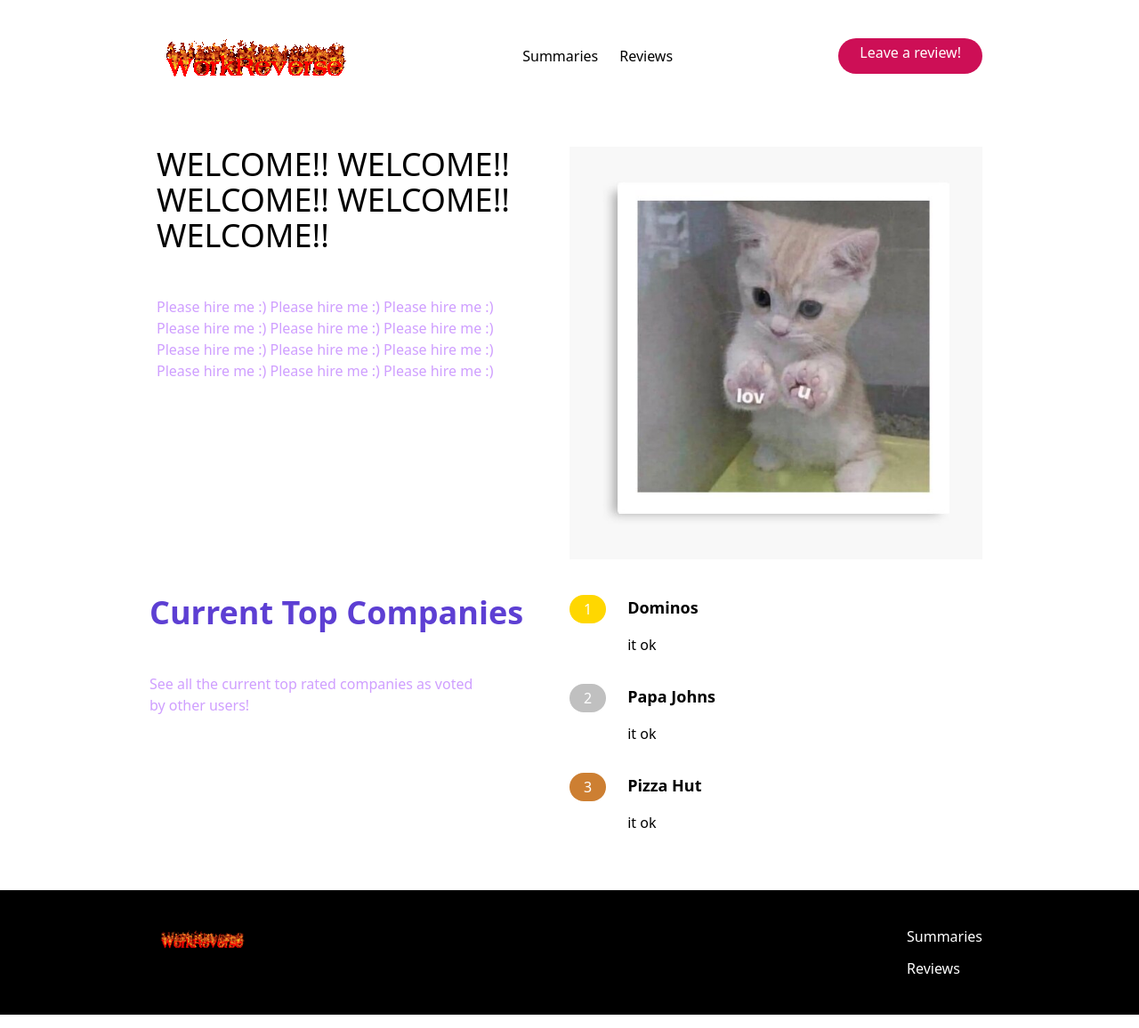
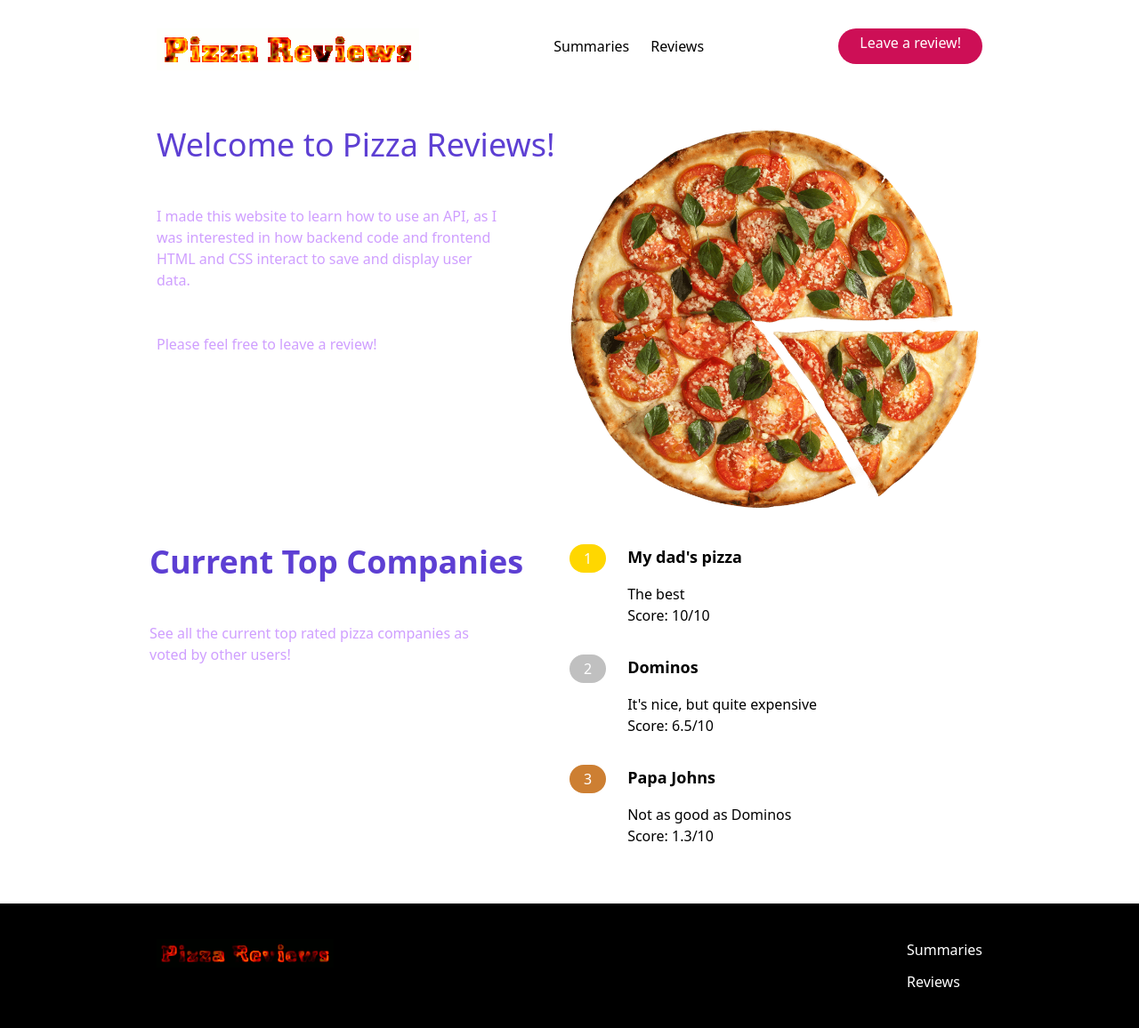
Before and after one commit to Amelia-Remnant/Project-Am, a FastAPI app: page / in a window 1280 px wide. Shown: the whole page at 89% size. Run offline with FastAPI, Linux system fonts and the light colour scheme.

```diff
--- a/api/models.py
+++ b/api/models.py
@@ -4,11 +4,11 @@ from pydantic import BaseModel, validator
 class IncomingReview(BaseModel):
 
     review_text : str
-    rating : int
+    rating : float
 
     @validator("rating")
     def rating_in_range(cls, rating):
-        if rating in range(0,10):
+        if rating >=0 and rating<=10:
             return rating
         else:
             raise ValueError("Rating must be between 1 and 10")
--- a/main.py
+++ b/main.py
@@ -1,4 +1,4 @@
-from fastapi import FastAPI, HTTPException, status, Response, Request
+from fastapi import FastAPI, HTTPException, status, Response, Request, Form
 from statistics import mean
 from api.models import CompanyReviews, CompanySummary, IncomingReview
 from api.api_operations import save_review, CompanyNotFound
@@ -8,15 +8,22 @@ from fastapi.staticfiles import StaticFiles
 
 app = FastAPI()
 
-companies = {'Dominos': [{'review_text': 'Expensive', 'rating': 1}]}
+companies = {'Dominos': [{'review_text': "It's nice, but quite expensive", 'rating': 6.5}], 'Papa Johns': [{'review_text': 'Not as good as Dominos', 'rating': 1.3}], "My dad's pizza": [{'review_text': 'The best', 'rating': 10}]}
 
 app.mount("/static", StaticFiles(directory="static"), name="static")
 
 templates = Jinja2Templates(directory="templates")
 
+
+
 @app.get("/", response_class=HTMLResponse)
 def index(request : Request):
-    return templates.TemplateResponse("index.html", {"request" : request, "results" : companies})
+    ordered_companies = sorted(companies.items(), key = lambda x: x[1][0]['rating'], reverse=True)
+    dict(ordered_companies)
+
+    return templates.TemplateResponse("index.html", {"request" : request, "companies" : ordered_companies})
+
+
 
 @app.get("/company/{company_name}/}", status_code=200, response_model=CompanyReviews)
 def get_reviews(company_name: str):
@@ -26,6 +33,8 @@ def get_reviews(company_name: str):
     except KeyError:
         message = f"{company_name} doesn't exist."
         raise HTTPException(status.HTTP_404_NOT_FOUND, detail=message)
+
+
 
 @app.get("/company/{company_name}/summary}", response_model=CompanySummary, status_code=200)
 def summary(company_name: str):
@@ -40,8 +49,36 @@ def summary(company_name: str):
 
     return {"company" : company_name , "avg_rating" : avg_rating}
 
-@app.post("/company/{company_name}", response_model=CompanyReviews)
-def save_company(company_name,  review: IncomingReview):
+
+
+@app.get("/newreview", response_class=HTMLResponse)
+def index(request : Request):
+
+    result = 'Leave a review!'
+
+    return templates.TemplateResponse("newreview.html", context = {"request" : request, 'result' : result})
+
+
+@app.get("/summaries", response_class=HTMLResponse)
+def index(request : Request):
+
+    result = 'Summaries'
+
+    return templates.TemplateResponse("summaries.html", context = {"request" : request, 'result' : result})
+
+
+@app.get("/reviews", response_class=HTMLResponse)
+def index(request : Request):
+
+    result = 'Reviews'
+
+    return templates.TemplateResponse("reviews.html", context = {"request" : request, 'result' : result})
+
+
+@app.post("/newreview", response_model=CompanyReviews)
+async def leave_review(request: Request, company_name: str = Form(...), review_text: str = Form(...), rating: float = Form(...)):
+
+    review = IncomingReview(review_text = review_text, rating = rating)
 
     try:
         review_response = save_review(review, company_name, companies)
@@ -49,7 +86,9 @@ def save_company(company_name,  review: IncomingReview):
         companies[company_name] = []
         review_response = save_review(review, company_name, companies)
 
-    return review_response
+        return templates.TemplateResponse("newreview.html", context = {"request" : request, 'result' : review_response})
+
+
 
 @app.delete("/delete/{company_name}", response_model=CompanyReviews)
 def remove_company(company_name: str):
--- /dev/null
+++ b/requirements.txt
@@ -0,0 +1,3 @@
+jinja2
+tailwind
+python-multipart
--- a/static/css/main.css
+++ b/static/css/main.css
@@ -561,6 +561,10 @@ video {
   right: 1.5rem;
 }
 
+.col-auto {
+  grid-column: auto;
+}
+
 .mx-auto {
   margin-left: auto;
   margin-right: auto;
@@ -576,14 +580,6 @@ video {
 
 .mb-4 {
   margin-bottom: 1rem;
-}
-
-.mb-5 {
-  margin-bottom: 1.25rem;
-}
-
-.mb-8 {
-  margin-bottom: 2rem;
 }
 
 .mb-16 {
@@ -682,6 +678,12 @@ video {
   margin-left: calc(8rem * calc(1 - var(--tw-space-x-reverse)));
 }
 
+.space-x-20 > :not([hidden]) ~ :not([hidden]) {
+  --tw-space-x-reverse: 0;
+  margin-right: calc(5rem * var(--tw-space-x-reverse));
+  margin-left: calc(5rem * calc(1 - var(--tw-space-x-reverse)));
+}
+
 .self-end {
   align-self: flex-end;
 }
@@ -736,6 +738,10 @@ video {
 
 .p-3 {
   padding: 0.75rem;
+}
+
+.p-10 {
+  padding: 2.5rem;
 }
 
 .px-6 {
@@ -807,6 +813,11 @@ video {
 .text-iris {
   --tw-text-opacity: 1;
   color: rgb(93 63 211 / var(--tw-text-opacity));
+}
+
+.text-cherry {
+  --tw-text-opacity: 1;
+  color: rgb(205 15 86 / var(--tw-text-opacity));
 }
 
 .drop-shadow-md {
--- a/templates/index.html
+++ b/templates/index.html
@@ -1,7 +1,7 @@
 <head>
     <meta charset="UTF-8">
     <meta name="viewport" content="width=device-width, initial-scale=1.0">
-    <title>Workreverse</title>
+    <title>Pizza Reviews</title>
     <link rel="stylesheet" href="{{ url_for('static',path='/css/main.css')}}">
   </head>
 
@@ -14,18 +14,18 @@
     <!-- Flex container -->
     <div class="flex items-center justify-between">
       <div class="pt-2">
-        <img src="/static/img/logo.gif" alt=":(" />
+        <img src="/static/img/PizzaReviews.gif" alt=":(" />
       </div>
 
       <!-- Menu items -->
       <div class="hidden md:flex space-x-6">
-        <a href="#" class="hover:text-lightGrey">Summaries</a>
-        <a href="#" class="hover:text-lightGrey">Reviews</a>
+        <a href="summaries" class="hover:text-lightGrey">Summaries</a>
+        <a href="reviews" class="hover:text-lightGrey">Reviews</a>
         <!--<a href="#" class="hover:text-lightGrey">                              </a>-->
       </div>
 
       <!-- Button -->
-      <a href="#" class="hidden sm:block p-3 px-6 pt-1 text-white bg-cherry rounded-full baseline hover:bg-iris">
+      <a href="newreview" class="hidden sm:block p-3 px-6 pt-1 text-white bg-cherry rounded-full baseline hover:bg-iris">
         Leave a review!
       </a>
 
@@ -40,8 +40,8 @@
     <!-- Mobile Menu-->
     <div class="md.hidden">
       <div id="menu" class="absolute flex-col items-center self-end hidden py-8 mt-10 space-y-6 font-bold bg-white sm:w-auto sm:self-center left-6 right-6 drop-shadow-md">
-        <a href="#"> Summaries</a>
-        <a href="#"> Reviews</a>
+        <a href="summaries"> Summaries</a>
+        <a href="reviews"> Reviews</a>
       </div>
     </div>
 
@@ -55,21 +55,23 @@
 
       <!-- Left item -->
       <div class="flex flex-col mb-32 space-y-12 md:w-1/2">
-        <h1 class="max-w-md text-4xl font-blod text-center mdtext-5xl md:text-left">
-          WELCOME!! WELCOME!! WELCOME!! WELCOME!! WELCOME!!
+        <h1 class="max-w-md text-4xl font-blod text-center mdtext-5xl md:text-left text-iris">
+          Welcome to Pizza Reviews!
         </h1>
         <p class="max-w-sm text-centre text-lilac md:text-left">
-          Please hire me :) Please hire me :) Please hire me :)
-          Please hire me :) Please hire me :) Please hire me :)
-          Please hire me :) Please hire me :) Please hire me :)
-          Please hire me :) Please hire me :) Please hire me :)
+          I made this website to learn how to use an API, as I was interested in how backend code and frontend HTML and CSS interact to
+          save and display user data.
+        </p>
+
+        <p class="max-w-sm text-centre text-lilac md:text-left">
+          Please feel free to leave a review!
         </p>
 
       </div>
 
       <!-- Right item -->
       <div class="md:w-1/2">
-        <img src="/static/img/Kitten.jpg" alt="kitty" />
+        <img src="/static/img/Pizza2.png" alt="Pizza" />
 
       </div>
 
@@ -77,7 +79,7 @@
 
   </section>
 
-  <!-- Features Section -->
+  <!-- Top companies -->
   <section id="features">
 
     <!-- Flex Container -->
@@ -89,7 +91,7 @@
           Current Top Companies
         </h2>
         <p class="max-w-sm text-center text-lilac md:text-left">
-          See all the current top rated companies as voted by other users!
+          See all the current top rated pizza companies as voted by other users!
         </p>
 
       </div>
@@ -107,17 +109,19 @@
                 1
               </div>
               <h3 class="text-base text-white font-bold md:mb-4 md:hidden">
-                Dominos
+                {{companies[0][0]}}
               </h3>
             </div>
           </div>
 
           <Div>
             <h3 class="hidden mb-4 text-lg font-bold md:block">
-              Dominos
+              {{companies[0][0]}}
             </h3>
             <p class="text-red 900">
-              it ok
+              {{companies[0][1][0]['review_text']}}
+              <br>
+              Score: {{companies[0][1][0]['rating']}}/10
             </p>
 
 
@@ -135,17 +139,19 @@
                 2
               </div>
               <h3 class="text-base text-white font-bold md:mb-4 md:hidden">
-                Papa Johns
+                {{companies[1][0]}}
               </h3>
             </div>
           </div>
 
           <Div>
             <h3 class="hidden mb-4 text-lg font-bold md:block">
-              Papa Johns
+              {{companies[1][0]}}
             </h3>
             <p class="text-red 900">
-              it ok
+              {{companies[1][1][0]['review_text']}}
+              <br>
+              Score: {{companies[1][1][0]['rating']}}/10
             </p>
 
 
@@ -164,17 +170,19 @@
                 3
               </div>
               <h3 class="text-base text-white font-bold md:mb-4 md:hidden">
-                Pizza Hut
+                {{companies[2][0]}}
               </h3>
             </div>
           </div>
 
           <Div>
             <h3 class="hidden mb-4 text-lg font-bold md:block">
-              Pizza Hut
+              {{companies[2][0]}}
             </h3>
             <p class=" mb-16 text-red 900">
-              it ok
+              {{companies[2][1][0]['review_text']}}
+              <br>
+              Score: {{companies[2][1][0]['rating']}}/10
             </p>
 
 
@@ -199,7 +207,7 @@
 
         <!-- Logo -->
         <div>
-          <img src="static/img/logo.gif" class="h-8" alt="logo">
+          <img src="static/img/PizzaReviews(black).gif" class="h-8" alt="logo">
         </div>
 
       </div>
@@ -216,6 +224,6 @@
 
   </footer>
 
-<script src="/static/js/script.js"></script>
+  <script src="/static/js/script.js"></script>
 
 </body>
```
Also changed, not shown: retired functions.txt (added, +10 -0 lines), templates/newreview.html (added, +139 -0 lines), templates/reviews.html (added, +62 -0 lines), templates/summaries.html (added, +63 -0 lines), static/img/Pizza2.png (added), static/img/PizzaReviews(black).gif (added), static/img/PizzaReviews.gif (added), static/img/Pizzas.png (added), static/img/smile.png (deleted).
